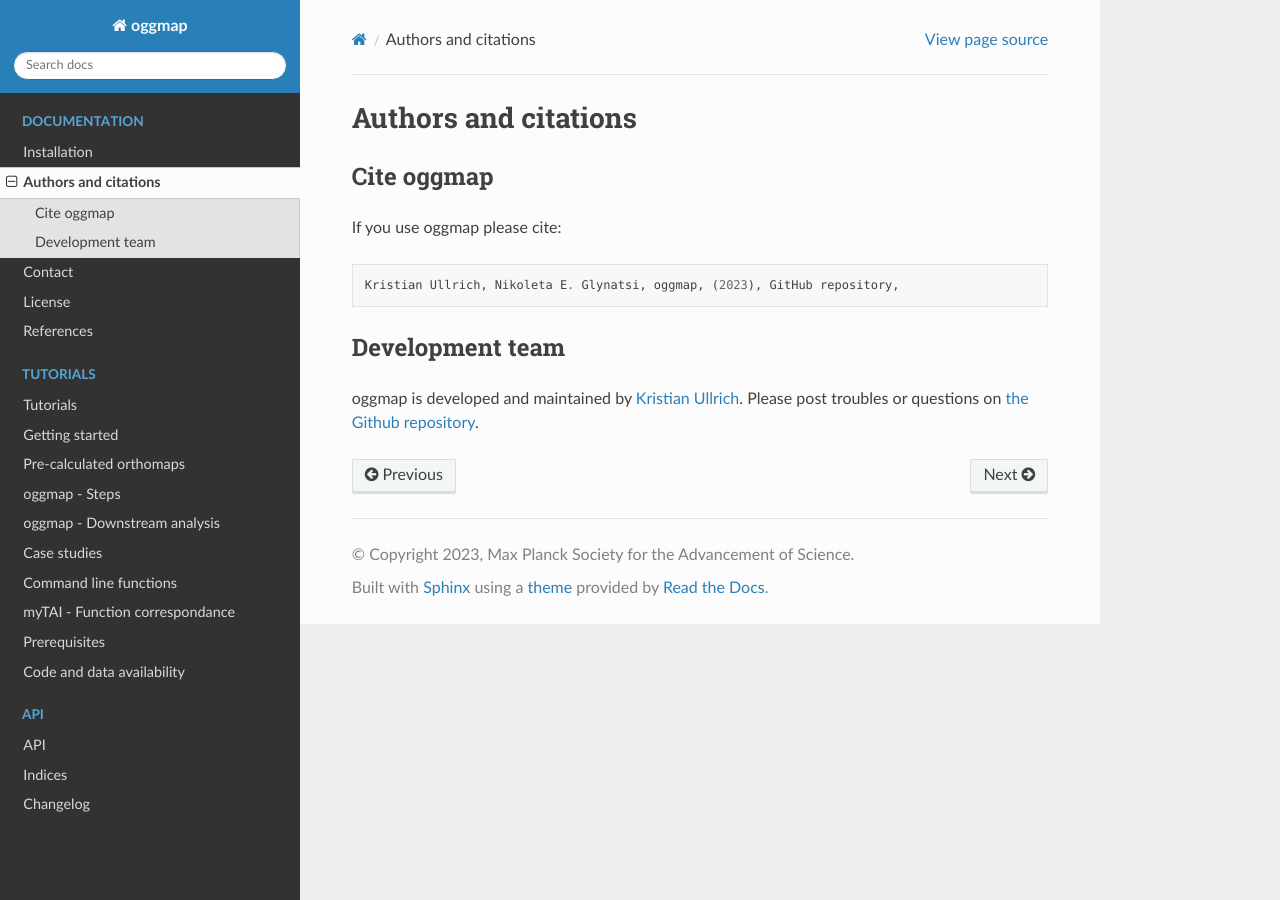
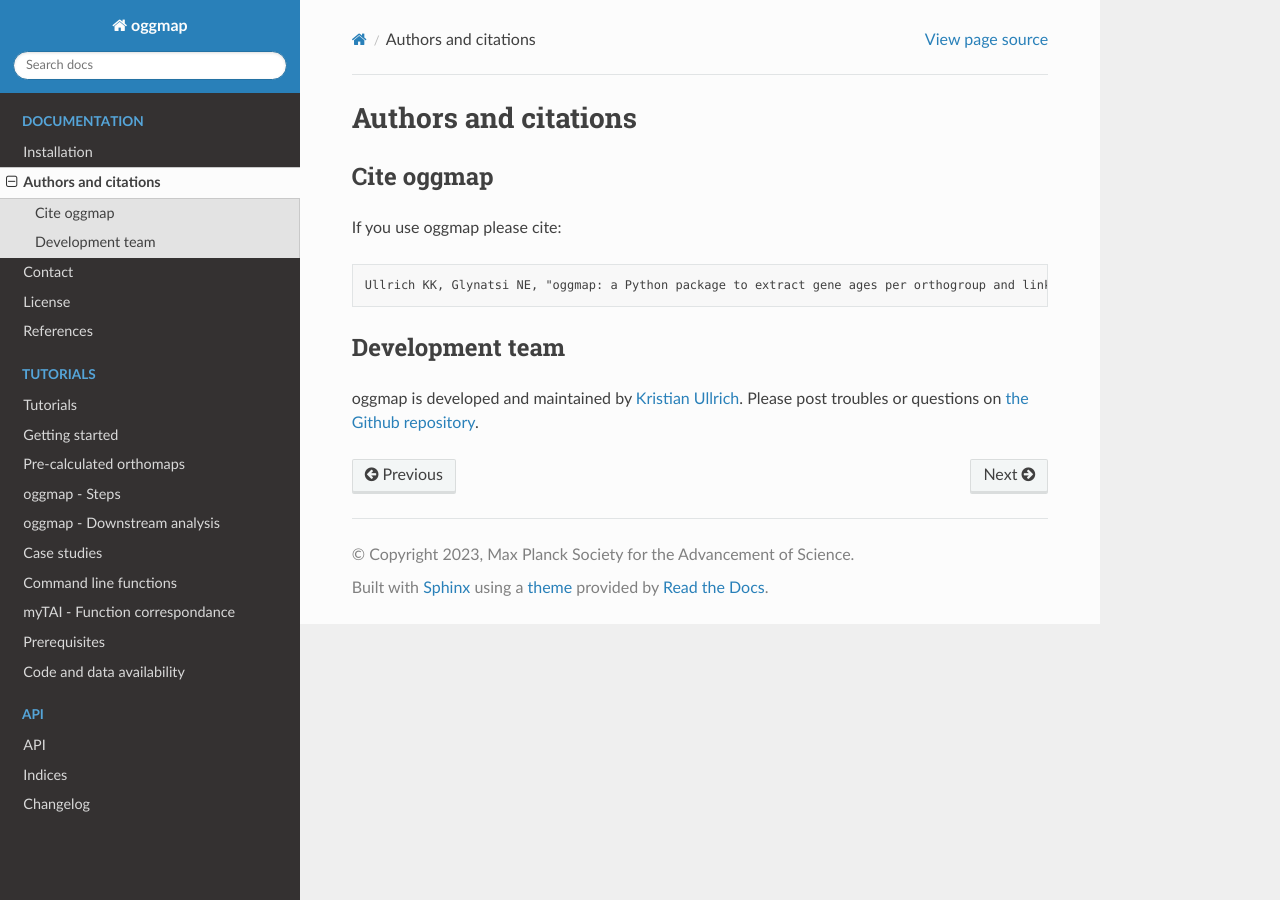
Before and after one commit to kullrich/oggmap, a Sphinx documentation site: the page built from docs/citation/index.rst, in a window 1280 px wide. Built offline with Sphinx 7.4.7 and the Read the Docs theme 2.0.0, drawn with Linux system fonts in a browser that asks for light colours; pages that are not in the unit, such as notebooks, are missing from menus.

Commit message:
added citation

```diff
--- a/docs/citation/index.rst
+++ b/docs/citation/index.rst
@@ -8,7 +8,7 @@ Cite oggmap
 
 If you use oggmap please cite::
 
-    Kristian Ullrich, Nikoleta E. Glynatsi, oggmap, (2023), GitHub repository,
+    Ullrich KK, Glynatsi NE, "oggmap: a Python package to extract gene ages per orthogroup and link them with single-cell RNA data", Bioinformatics, 2023, 39(11). `https://doi.org/10.1093/bioinformatics/btad657 <https://doi.org/10.1093/bioinformatics/btad657>`_
 
 Development team
 -----------------
```
Also changed, not shown: README.md (+4 -0 lines).
